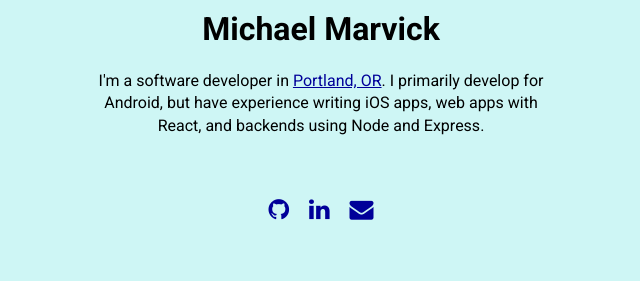
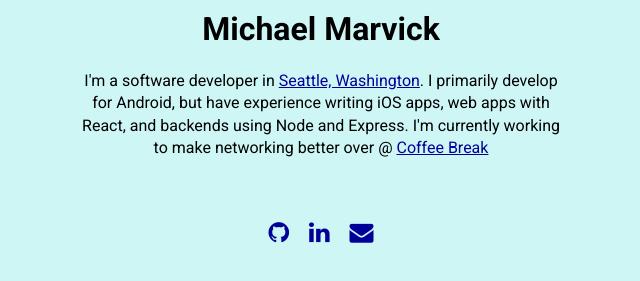
Before and after one commit to mmarvick/personal-site, a plain HTML site: page index.html in a window 1280 px wide. Shown: the part 355-636 px from the top of the page, without its empty margins (319-959 px from the left). Drawn offline with Linux system fonts and the light colour scheme.

Commit message:
update stuff

```diff
--- a/index.html
+++ b/index.html
@@ -10,12 +10,20 @@
     <div id="container">
       <img class="photo" src="http://www.gravatar.com/avatar/eafef357cb838708cb6217f90710425a?s=124" />
       <h1>Michael Marvick</h1>
-      <p>I'm a software developer in <a href="https://goo.gl/maps/CSwZMyEjY6K2">Portland, OR</a>. I primarily develop for Android, but have experience writing iOS apps, web apps with React, and backends using Node and Express.</p>
+      <p>
+        I'm a software developer in <a href="https://www.google.com/maps/@47.6183819,-122.3959742,12z">Seattle, Washington</a>.
+        I primarily develop for Android, but have experience writing iOS apps, web apps with React, and backends using Node and Express.
+        I'm currently working to make networking better over @
+        <a href="https://www.coffeebreakapp.com">
+          Coffee Break
+        </a>
+      </p>
 
       <footer>
         <a href="//www.github.com/mmarvick">
           <i class="fa fa-github" aria-hidden="true"></i>
         </a>
+
 
         <a href="//www.linkedin.com/in/mmarvick">
           <i class="fa fa-linkedin" aria-hidden="true"></i>
```
